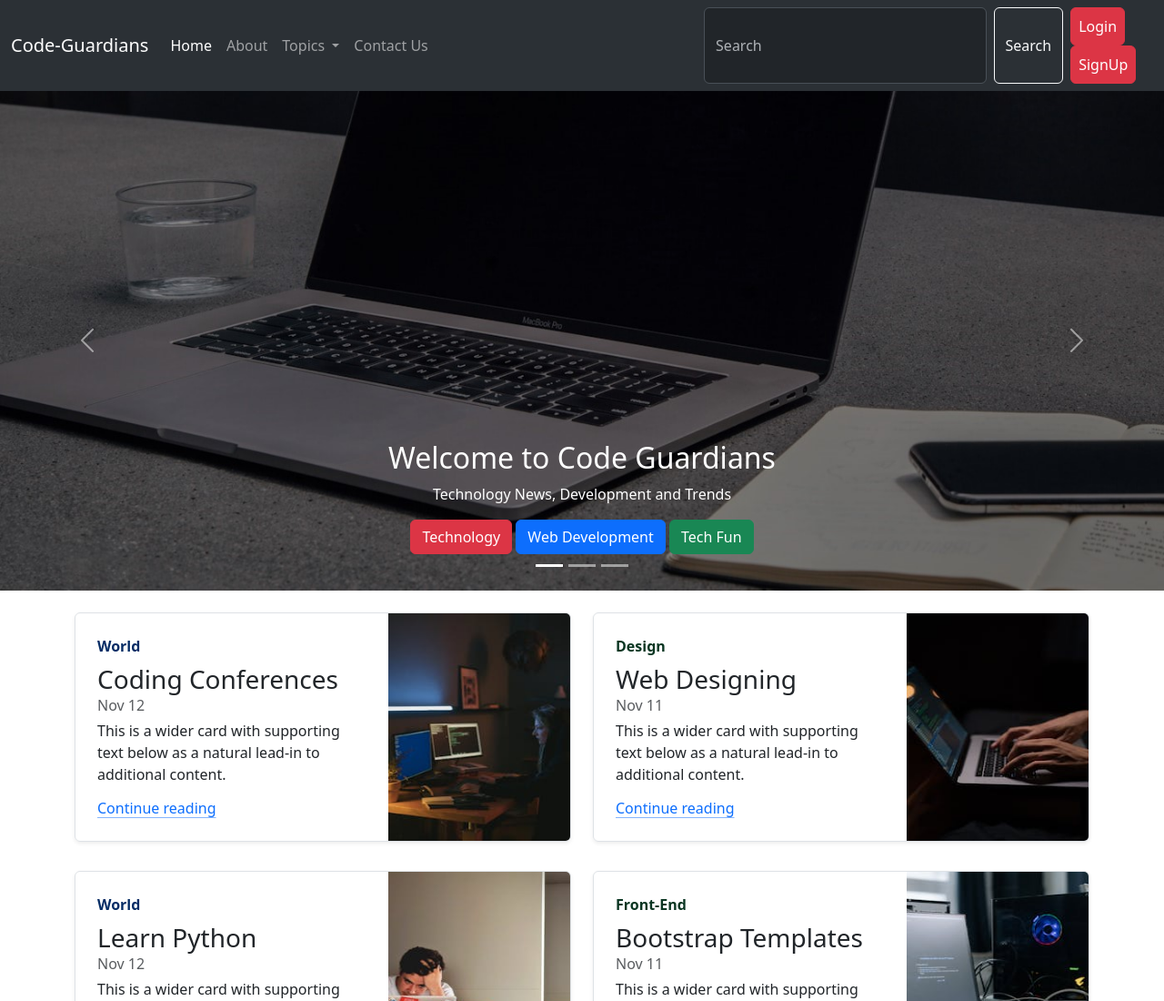
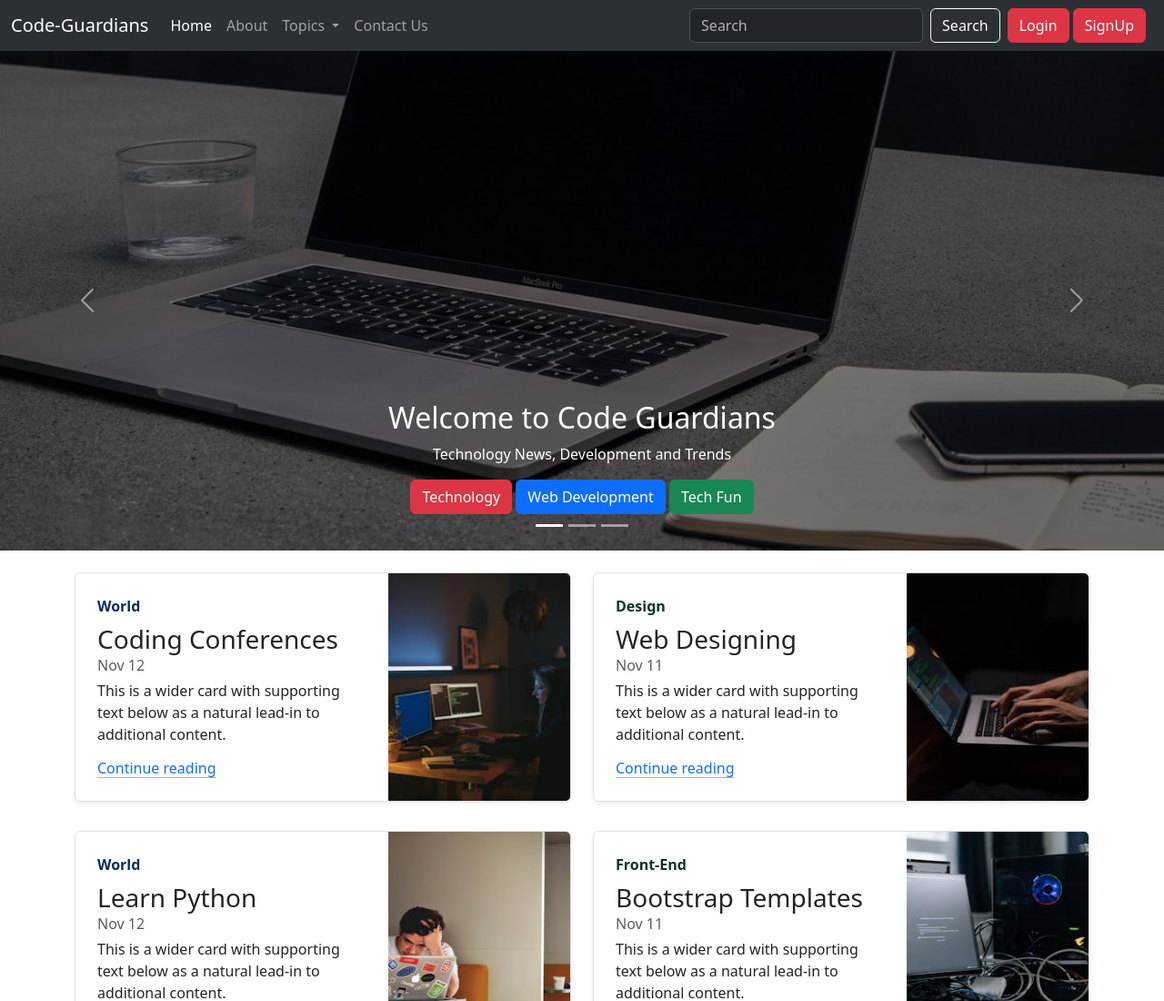
Before and after one commit to imran0361/CodeGuardians, a plain HTML site: page index.html in a window 1280 px wide. Shown: the top 1100 px of the page at 91% size. Drawn offline with nearby package versions, Linux system fonts and the light colour scheme.

Commit message:
Update index.html

```diff
--- a/index.html
+++ b/index.html
@@ -67,24 +67,24 @@
               aria-label="Search"
             />
             <button class="btn btn-outline-light" type="submit">Search</button>
-               <div class="mx-2 d-inline-block">
+
+          </form>
+                <div class="mx-2">
           <button
-            class="btn btn-danger p-2 d-inline-block"
+            class="btn btn-danger"
             data-bs-toggle="modal"
             data-bs-target="#loginModal"
           >
             Login
           </button>
           <button
-            class="btn btn-danger p-2 d-inline-block"
+            class="btn btn-danger"
             data-bs-toggle="modal"
             data-bs-target="#signupModal"
           >
             SignUp
           </button>
         </div>
-          </form>
-
         </div>
 
       </div>
```
